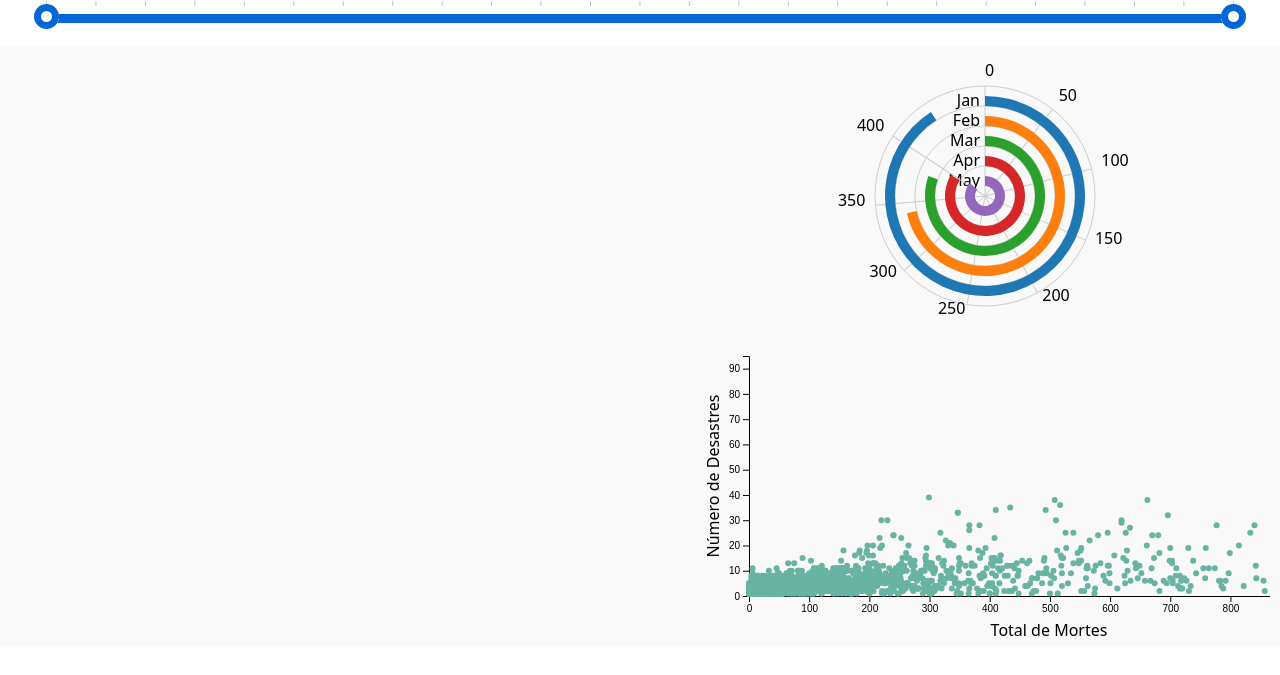
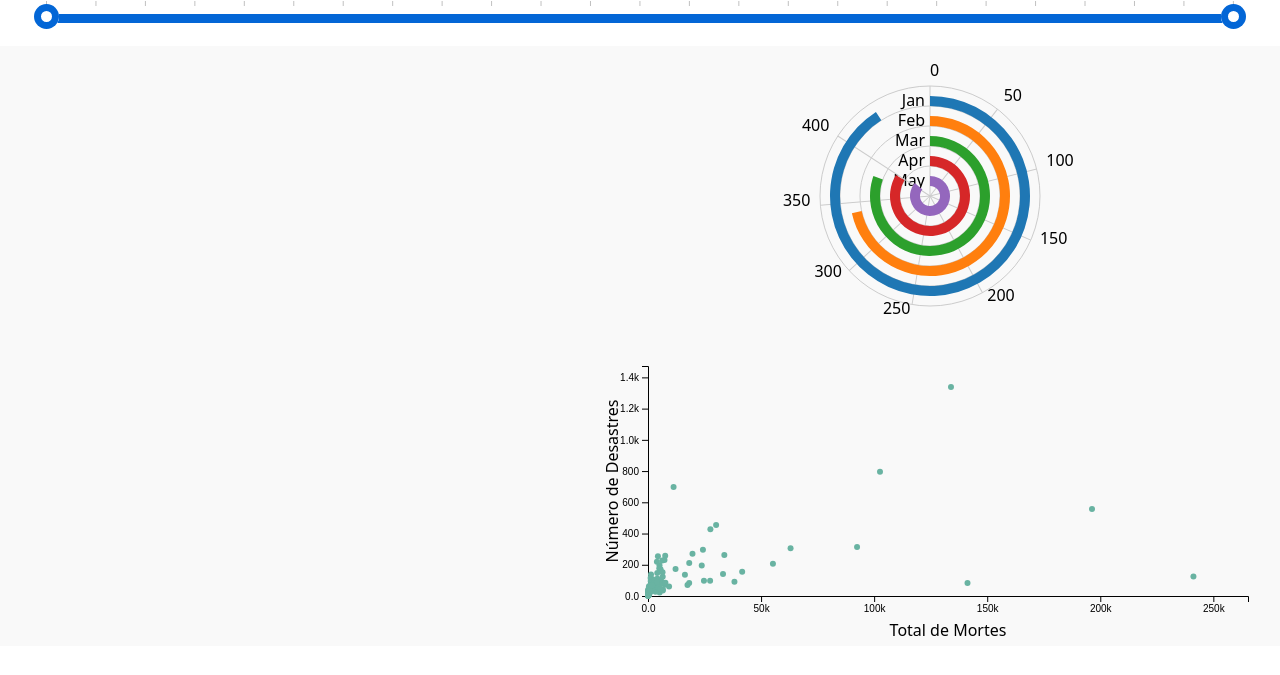
Before and after one commit to caparritos/INFOVIS-G22, a website: page src/index.html in a window 1280 px wide. Shown: the part 75-750 px from the top of the page. Drawn offline with nearby package versions, Linux system fonts and the light colour scheme.

Commit message:
scatterplot complete

```diff
--- a/src/index.html
+++ b/src/index.html
@@ -1,5 +1,6 @@
 <!DOCTYPE html>
 <html>
+
 <head>
   <title>Dashboard</title>
   <!-- Styling for the dashboard -->
@@ -13,11 +14,13 @@
 
     .dashboard {
       display: grid;
-  grid-template-columns: 7fr 6fr; /* Ajustar conforme necessário */
-  border: none; /* Remover borda do dashboard */
+      grid-template-columns: 7fr 6fr;
+      /* Ajustar conforme necessário */
+      border: none;
+      /* Remover borda do dashboard */
     }
 
-      .dashboard > div {
+    .dashboard>div {
       border: 1px solid #ccc;
       padding: 10px;
       background-color: #f9f9f9;
@@ -33,22 +36,31 @@
 
     .leftmenu {
       grid-row: span 2;
-  grid-column: 1 ; /* Faz com que a .leftmenu ocupe duas colunas */
-  max-width: 900px; /* Largura máxima */
+      grid-column: 1;
+      /* Faz com que a .leftmenu ocupe duas colunas */
+      max-width: 900px;
+      /* Largura máxima */
       border: none;
     }
 
     .visualization {
-    max-width: 700px; /* Limite de largura */
-    max-height: 300px; /* Limite de altura */
-    overflow: hidden; /* Impede overflow */
+      max-width: 700px;
+      /* Limite de largura */
+      max-height: 300px;
+      /* Limite de altura */
+      overflow: hidden;
+      /* Impede overflow */
       border: none;
     }
 
 
     #scatterplot {
-  width: 100%; /* Certifica-se de que ocupa toda a largura da coluna */
+      width: 100%;
+      /* Certifica-se de que ocupa toda a largura da coluna */
+      width: 900px;
+      /* Definir a largura visível do contêiner */
     }
+
     /* Additional styles for header and slider */
     header {
       text-align: center;
@@ -71,7 +83,8 @@ path.arc:hover {
       opacity: 0.7;
     }
 
-.axis line, .axis circle  {
+    .axis line,
+    .axis circle {
       stroke: #cccccc;
       stroke-width: 1px
     }
@@ -83,13 +96,30 @@ path.arc:hover {
     .r.axis text {
       text-anchor: end
     }
+
     .radial-container {
-    width: 300px; /* Defina a largura desejada */
-    height: 300px; /* Defina a altura desejada */
-    margin: 0 auto; /* Centraliza a div */
+      width: 300px;
+      /* Defina a largura desejada */
+      height: 300px;
+      /* Defina a altura desejada */
+      margin: 0 auto;
+      /* Centraliza a div */
     }
 
+    #tooltip {
+      position: absolute;
+      opacity: 0;
+      /* Inicialmente invisível */
+      background: lightgray;
+      padding: 5px;
+      border-radius: 5px;
+      pointer-events: none;
+      /* Não interfere nos eventos do mouse */
+      z-index: 10;
+      /* Garante que o tooltip fique acima de outros elementos */
+    }
   </style>
+
   <head>
 
     <meta charset="UTF-8">
@@ -103,27 +133,24 @@ path.arc:hover {
     <script src="https://cdn.jsdelivr.net/npm/foundation-sites@6.5.1/dist/js/foundation.min.js" crossorigin="anonymous">
     </script>
 
-    <!-- slider Script-->
-    <script src="slider.js"></script>
 
   </head>
 
 </head>
 <!-- Start the dashboard upon page load -->
+
 <body class="overflow-hidden">
   <header>
-      <h1  class="text-center">
+    <h1 class="text-center">
       Disasters around the World
     </h1>
   </header>
   <!-- Double range slider (flat design)  -->
   <div class="range-slider flat" data-ticks-position='top'
     style='--min:2000; --max:2024; --value-a:2000; --value-b:2024; --suffix:""; --text-value-a:"2000"; --text-value-b:"2024"; margin-left: 34px;margin-right: 34px;'>
-  <input id="slider-min" type="range" min="2000" max="2024" value="2000"
-      oninput="updateSlider(this, 'a')">
+    <input id="slider-min" type="range" min="2000" max="2024" value="2000" oninput="updateSlider(this, 'a')">
     <output></output>
-  <input id="slider-max" type="range" min="2000" max="2024" value="2024"
-      oninput="updateSlider(this, 'b')">
+    <input id="slider-max" type="range" min="2000" max="2024" value="2024" oninput="updateSlider(this, 'b')">
     <output></output>
     <div class='range-slider__progress'></div>
   </div>
@@ -131,20 +158,13 @@ path.arc:hover {
   <main class="dashboard">
     <div class="leftmenu shadow-lg rounded-2">
       <div id="choropleth-container" style="position: relative">
-          <script src="scatterPLot.js"></script>
+
       </div>
 
 
 
-        <div
-          class="visualization d-flex pt-0 justify-content-center"
-          id="custom"
-        >
-          <div
-            id="legend"
-            class="d-flex flex-column justify-content-center"
-            style="width: 167px"
-          ></div>
+      <div class="visualization d-flex pt-0 justify-content-center" id="custom">
+        <div id="legend" class="d-flex flex-column justify-content-center" style="width: 167px"></div>
       </div>
     </div>
 
@@ -153,9 +173,12 @@ path.arc:hover {
       <script src="radialChart.js"></script>
     </div>
     <div class="visualization shadow-lg m-2 rounded-2 pt-3 justify-content-start flex-column" id="scatterplot">
+
       <script src="scatterPLot.js"></script>
-
     </div>
   </main>
+  <div id="tooltip" style="position: absolute; opacity: 0; background: lightgray; padding: 5px; border-radius: 5px;">
+  </div>
 </body>
+
 </html>
--- a/src/radialChart.js
+++ b/src/radialChart.js
@@ -10,8 +10,8 @@ let svg = d3.select('#radialChart').append('svg')
   .append('g')
     .attr('transform', `translate(${width / 2}, ${height / 2})`);
 
-let tooltip = d3.select('body').append('div')
-  .attr('class', 'tooltip');
+  var tooltip = d3.select("#tooltip"); // Select tooltip
+
 
 // Constantes
 const PI = Math.PI,
--- a/src/scatterPLot.js
+++ b/src/scatterPLot.js
@@ -1,22 +1,47 @@
+//call fucntion with new parameters
 function updateScatterPlot(minYear, maxYear) {
-  console.log(`Updating scatter plot with range: ${minYear} to ${maxYear}`);
-
-  // Chama a função para criar o gráfico com os novos limites
   createScatterPlot(minYear, maxYear);
 }
 
-// Função para criar o scatterplot
-function createScatterPlot(minYear,maxYear) {
-    // Remove qualquer SVG existente para evitar sobreposição
+function processData(data, minYear, maxYear) {
+  // Filter data with range
+  const filteredData = data.filter(d => d.StartYear >= minYear && d.StartYear <= maxYear);
+
+  // group by country and some colums
+  const groupedData = filteredData.reduce((acc, current) => {
+    const country = current.Country;
+
+    if (!acc[country]) {
+      acc[country] = {
+        Country: country,
+        num_disasters: 0,
+        total_deaths: 0
+      };
+    }
+
+
+    acc[country].num_disasters += +current.num_disasters;
+    acc[country].total_deaths += +current.total_deaths;
+
+    return acc;
+  }, {});
+
+  return Object.values(groupedData);
+}
+
+
+
+// Function to create scatterplot
+function createScatterPlot(minYear, maxYear) {
+  // Remove svg if exste to avoid sobreposition
   d3.select("#scatterplot").select("svg").remove();
 
-
-    // Define as margens e dimensões do gráfico
-    var margin = {top: 10, right: 15, bottom:50, left: 50},
-        width = 600 ,
+  // Define margins
+  var margin = { top: 20, right: 15, bottom: 50, left: 50 },
+    width = 600,
     height = 300 - margin.top - margin.bottom;
 
-    // Adiciona o elemento SVG à página
+  // Add svg elemnet to page
   var svg = d3.select("#scatterplot")
     .append("svg")
     .attr("width", width + margin.left + margin.right)
@@ -24,67 +49,81 @@ function createScatterPlot(minYear,maxYear) {
     .append("g")
     .attr("transform", "translate(" + margin.left + "," + margin.top + ")");
 
-    // Lê os dados CSV
-    d3.csv("../satinize_dataset/pre-processing/disasters_per_country.csv").then(function(data) {
-      var filteredData = data.filter(function(d) {
-        return d.StartYear >= minYear && d.StartYear <= maxYear;
-    });
+  // read csv
+  d3.csv("../satinize_dataset/pre-processing/disasters_per_country.csv").then(function (data) {
+    var filteredData = processData(data, minYear, maxYear);
+
+    var maxY = d3.max(filteredData, function (d) { return d.num_disasters; });
+    var maxX = d3.max(filteredData, function (d) { return d.total_deaths; });
+
+    var formatAbbreviation = d3.format(".2s");
+
+    // axis X
+    var x = d3.scaleLinear()
+      .domain([0, parseInt(maxX) * 1.1])
+      .range([0, width]);
+
+    svg.append("g")
+      .attr("transform", "translate(0," + height + ")")
+      .call(d3.axisBottom(x).tickFormat(formatAbbreviation).ticks(5))
+      .style("font-size", "10px");
+
+    // axis Y
+    var y = d3.scaleLinear()
+      .domain([0, parseInt(maxY) * 1.1])
+      .range([height, 0]);
 
 
-    var maxY = d3.max(filteredData, function(d) { return d.num_disasters; });
-    var maxX = d3.max(filteredData, function(d) { return d.total_deaths; });
-    console.log(parseInt(maxY)+10)
-    console.log(maxX)
-      // Eixo X
-      var x = d3.scaleLinear()
-        .domain([0, parseInt(maxX)])
-        .range([ 0, width ]);
     svg.append("g")
-        .attr("transform", "translate(0," + height + ")")
-        .call(d3.axisBottom(x))
+      .call(d3.axisLeft(y).tickFormat(formatAbbreviation))
       .style("font-size", "10px");
 
 
-
-    // Rótulo do eixo X
+    // Name of axis X
     svg.append("text")
       .attr("transform", "translate(" + (width / 2) + " ," + (height + margin.bottom - 10) + ")") // Posiciona o rótulo
       .style("text-anchor", "middle")
       .text("Total de Mortes");
-
-
-      // Eixo Y
-      var y = d3.scaleLinear()
-        .domain([0, parseInt(maxY)])
-        .range([ height, 0]);
-      svg.append("g")
-        .call(d3.axisLeft(y))
-        .style("font-size", "10px");
-
-
-    // Rótulo do eixo Y
+    // Name of axis Y
     svg.append("text")
-        .attr("transform", "rotate(-90)") // Rotaciona o texto
-        .attr("y", 0 - margin.left + 20) // Posiciona o rótulo
-        .attr("x", 0 - (height / 2)) // Para o centro
+      .attr("transform", "rotate(-90)")
+      .attr("y", 0 - margin.left + 20)
+      .attr("x", 0 - (height / 2))
       .style("text-anchor", "middle")
       .text("Número de Desastres");
 
+    // add points to graph
+    var tooltip = d3.select("#tooltip"); // Select tooltip
 
-      // Adiciona os pontos (dots) ao gráfico
     svg.append('g')
       .selectAll("circle")
-        .data(data)
+      .data(filteredData) // Use filteredData aqui
       .enter()
       .append("circle")
-          .attr("cx", function (d) { return x(d.total_deaths); } )
-          .attr("cy", function (d) { return y(d.num_disasters); } )
+      .attr("cx", function (d) { return x(d.total_deaths); })
+      .attr("cy", function (d) { return y(d.num_disasters); })
       .attr("r", 3)
-          .style("fill", "#69b3a2");
+      .style("fill", "#69b3a2")
+      .on("mouseover", function (event, d) {
+        tooltip.transition()
+          .duration(200)
+          .style("opacity", 0.9);
+
+        tooltip.html(`<strong>${d.Country}</strong>`) //country name
+          .style("left", (event.clientX) + "px")
+          .style("top", (event.clientY) + "px")
+        d3.select(this).style("fill", "#FF0000");
+      })
+      .on("mouseout", function (d) {
+        tooltip.transition()
+          .duration(500)
+          .style("opacity", 0);
+        d3.select(this).style("fill", "#69b3a2"); // Change back to original color
+      });
   });
 }
 
-  // Executa o código após o carregamento completo da página
-  document.addEventListener("DOMContentLoaded", function() {
-    createScatterPlot(minYear,maxYear);
+// load graph
+document.addEventListener("DOMContentLoaded", function () {
+  createScatterPlot(minYear, maxYear);
 });
```
Also changed, not shown: src/output.css. Lines whose indentation alone changed are shown as unchanged.
